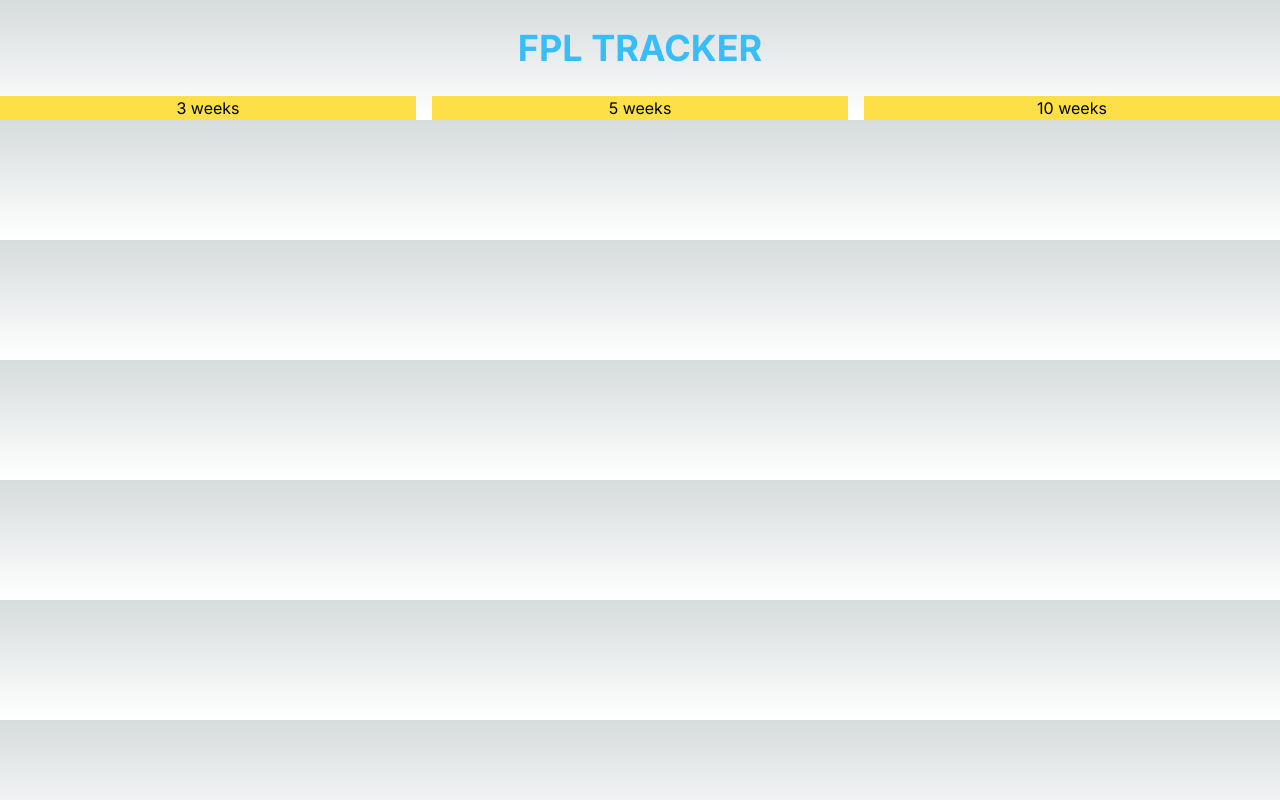
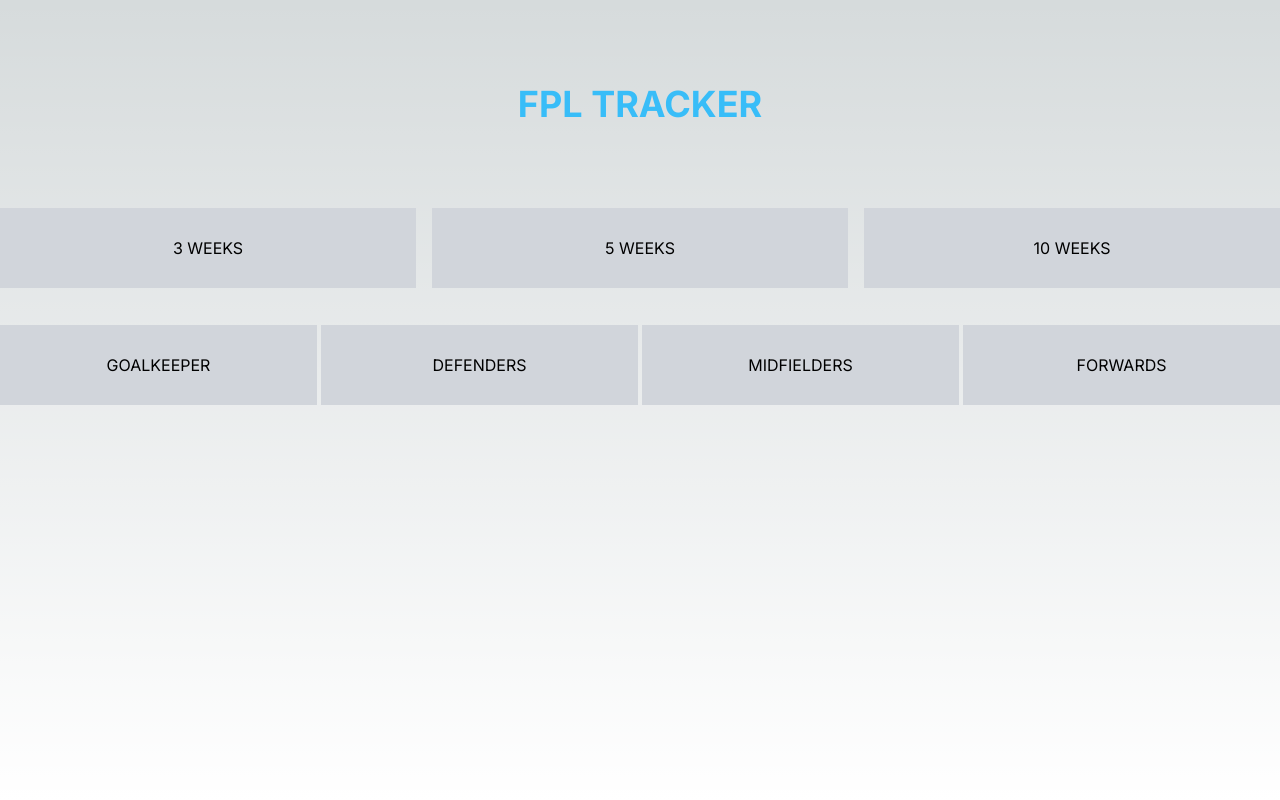
Before and after one commit to tb38r/fpl-tracker, a Next.js app: page / in a window 1280 px wide. Built offline with nearby package versions, Linux system fonts and the light colour scheme.

Commit message:
time & positon components functional

```diff
--- /dev/null
+++ b/src/app/components/PositionComponent.js
@@ -0,0 +1,15 @@
+
+export default function PositionComponent(props) {
+    const { position, index } = props;
+
+    return (
+      <div
+        className={`flex justify-center items-center ${
+          props.activeIndex === props.index ? 'bg-red-300' : 'bg-gray-300'
+        } text-pink font-large cursor-pointer`}
+        onClick={() => props.handleComponentClick(props.index)}
+      >
+        {position}
+      </div>
+    );
+  }
--- a/src/app/components/timeComponent.js
+++ b/src/app/components/TimeComponent.js
@@ -1,18 +1,19 @@
 
 
-"use client"
+
 
 export default function TimeComponent(props) {
   const { time, index } = props;
 
+
   return (
     <div
-      className={`text-center ${
-        props.activeIndex === props.index ? 'bg-green-300' : 'bg-yellow-300'
+      className={`flex justify-center items-center ${
+        props.activeIndex === props.index ? 'bg-green-300' : 'bg-gray-300'
       } text-pink font-large cursor-pointer`}
       onClick={() => props.handleComponentClick(props.index)}
     >
-      {time} weeks
+      {time} WEEKS
     </div>
   );
 }
--- a/src/app/globals.css
+++ b/src/app/globals.css
@@ -24,4 +24,5 @@ body {
       rgb(var(--background-end-rgb))
     )
     rgb(var(--background-start-rgb));
+    height: 100vh;
 }
--- a/src/app/page.js
+++ b/src/app/page.js
@@ -1,39 +1,39 @@
-// import TimeComponent from "./components/timeComponent";
 
-
-// export default function Home() {
-//  // const [activeIndex, setActiveIndex] = useState(null);
-
-
-//   return (
-//     <div className="container mx-auto flex-auto">
-//       <header className="p-7 text-sky-400 h-1/5 text-4xl font-bold text-center">FPL TRACKER</header>
-//       <div className= "grid gap-4 grid-cols-3 grid-rows-1">
-//         <TimeComponent time="3"  />
-//         <TimeComponent time="5"  />
-//         <TimeComponent time="10"  />
-//       </div>
-//     </div>
-//   )
-// }
 
 "use client"
 
-import TimeComponent from "./components/timeComponent";
+import TimeComponent from "./components/TimeComponent";
+import PositionComponent from "./components/PositionComponent";
 import { useState } from "react";
 
 
 export default function Home() {
-  const [activeIndex, setActiveIndex] = useState(0);
+  const [activeIndex, setActiveIndex] = useState(1);
+  const [activePositionIndex, setActivePositionIndex] = useState(1);
+
 
   return (
-    <div className="container mx-auto flex-auto">
-      <header className="p-7 text-sky-400 h-1/5 text-4xl font-bold text-center">FPL TRACKER</header>
-      <div className= "grid gap-4 grid-cols-3 grid-rows-1">
+    <div className="container h-full mx-auto flex flex-col justify-evenly">
+      <header className=" text-sky-400 h-1/6 text-4xl font-bold text-center items-center flex justify-center">FPL TRACKER</header>
+      <div className= "h-1/11 grid gap-4 grid-cols-3 h-20">
         <TimeComponent time="3" index= '1' activeIndex={activeIndex} handleComponentClick={setActiveIndex} />
         <TimeComponent time="5" index= '2' activeIndex={activeIndex} handleComponentClick={setActiveIndex} />
         <TimeComponent time="10" index= '3' activeIndex={activeIndex} handleComponentClick={setActiveIndex} />
       </div>
+
+      <div className= "grid gap-1 grid-cols-4 grid-rows-1 h-20 ">
+        <PositionComponent position="GOALKEEPER" index= '1' activeIndex={activePositionIndex} handleComponentClick={setActivePositionIndex} />
+        <PositionComponent position="DEFENDERS" index= '2' activeIndex={activePositionIndex} handleComponentClick={setActivePositionIndex} />
+        <PositionComponent position="MIDFIELDERS" index= '3' activeIndex={activePositionIndex} handleComponentClick={setActivePositionIndex} />
+        <PositionComponent position="FORWARDS" index= '4' activeIndex={activePositionIndex} handleComponentClick={setActivePositionIndex} />
+
+      </div>
+
+      <div className="h-2/5"></div>
+
+
     </div>
+
+
   )
 }
```
Also changed, not shown: src/app/components/positionComponent.js (deleted).
